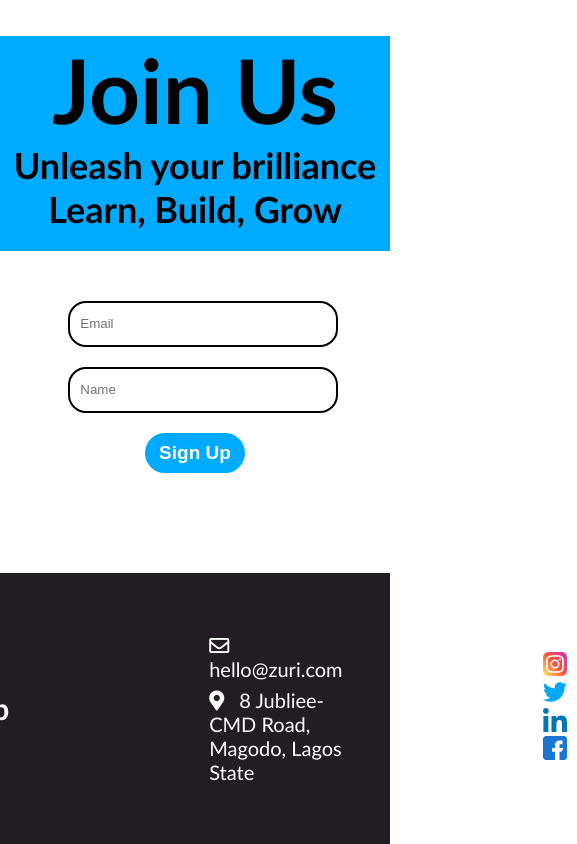
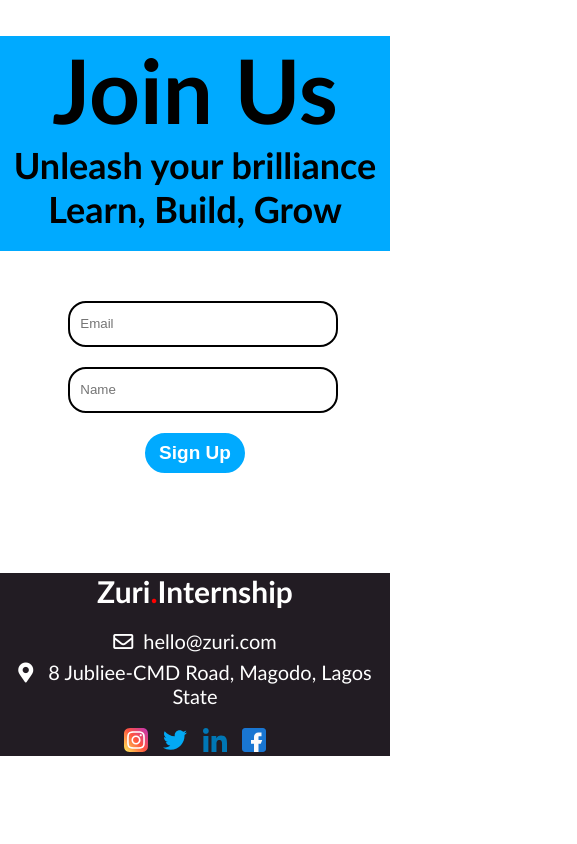
Before and after one commit to KoredeDavid/zuri-page, a plain HTML site: page index.html in a window 390 px wide. Shown: the part 2604-3448 px from the top of the page, 577 px wide, since content can reach past the window. After the commit the page ends 3380 px from the top, so only its background shows below. Drawn offline with nearby package versions, Linux system fonts and the light colour scheme.

Commit message:
Ajusted style.css

```diff
--- a/style/style.css
+++ b/style/style.css
@@ -214,5 +214,24 @@ footer div:first-child{
 
 }
 
+footer{
+    display: block;
+    margin-top: 0px;
+    margin-right: auto;
+    margin-left: auto;
+    padding:  0;
 
 }
+
+footer div{
+  float:none;
+    text-align: center;
+    margin-right: auto;
+    margin-left: auto;
+  margin-bottom:20px;
+
+}
+
+
+
+}
```
